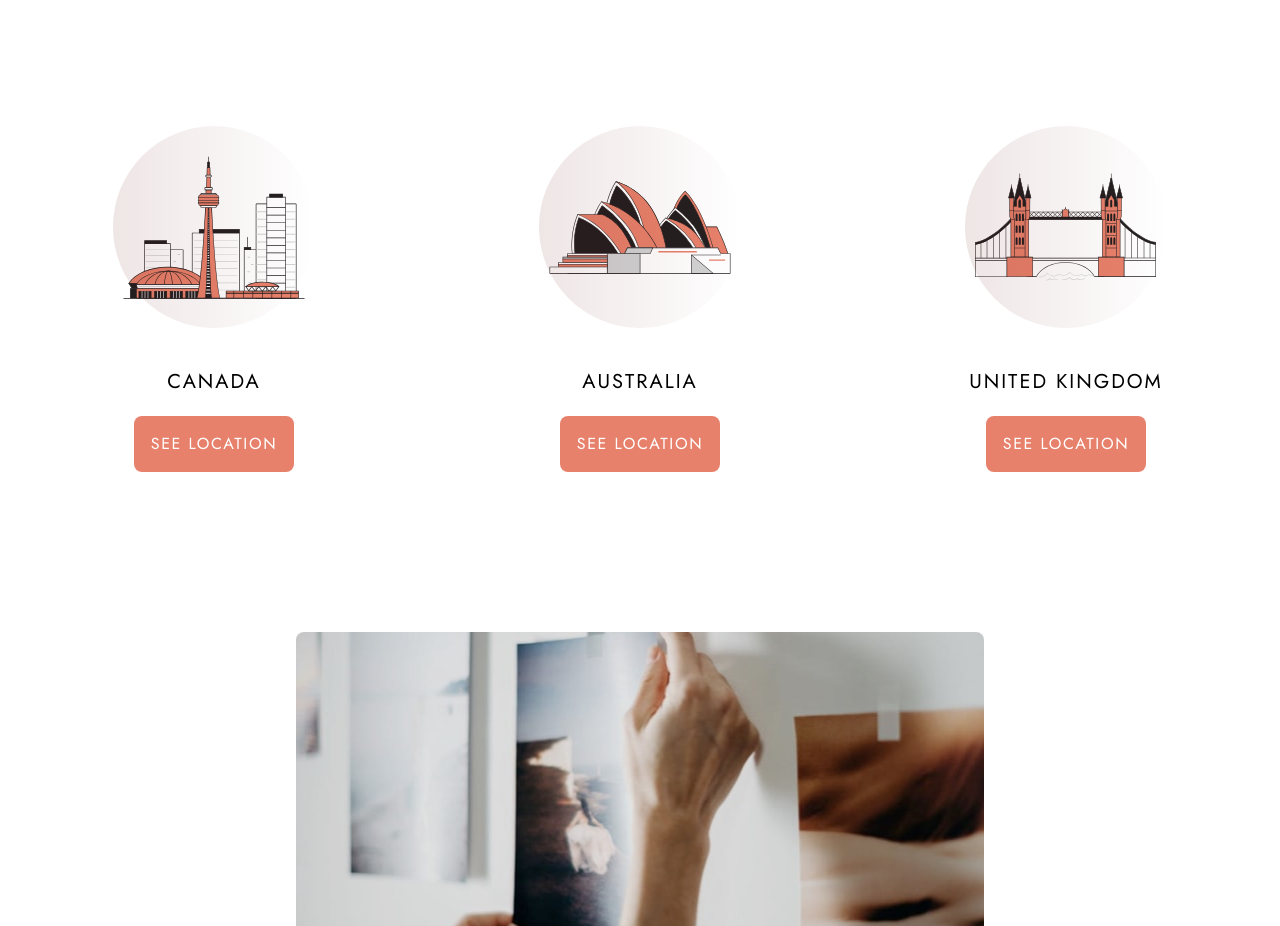
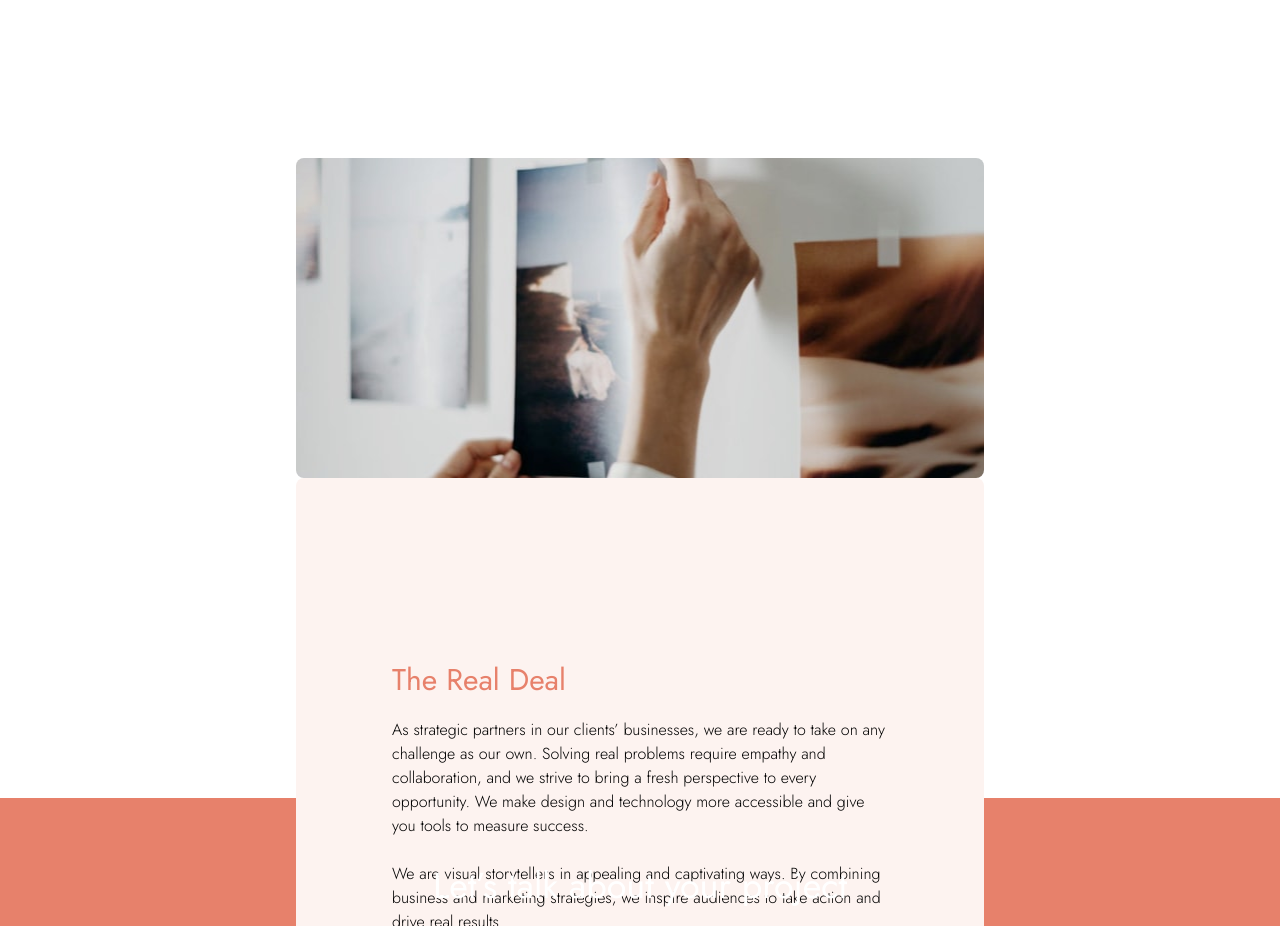
Before and after one commit to MarcioLopes451/designo, a Next.js app: page /about in a window 1280 px wide. Shown: the part 1190-2116 px from the top of the page. Built offline with nearby package versions, Linux system fonts and the light colour scheme.

Commit message:
add:desktop app

```diff
--- a/app/about/page.tsx
+++ b/app/about/page.tsx
@@ -76,7 +76,7 @@ export default function About() {
             </div>
 
         </div>
-        <Locate />
+
         <div className='mt-20'>
             <div className='flex justify-center items-center flex-col flex-wrap xl:flex xl:flex-row-reverse xl:h-[40rem]'>
                {width < breakPoint ? <Image src={Real} alt='real'/> :
```
